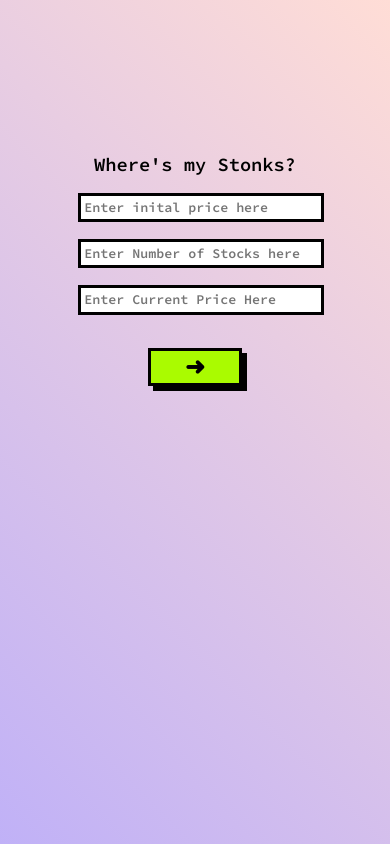
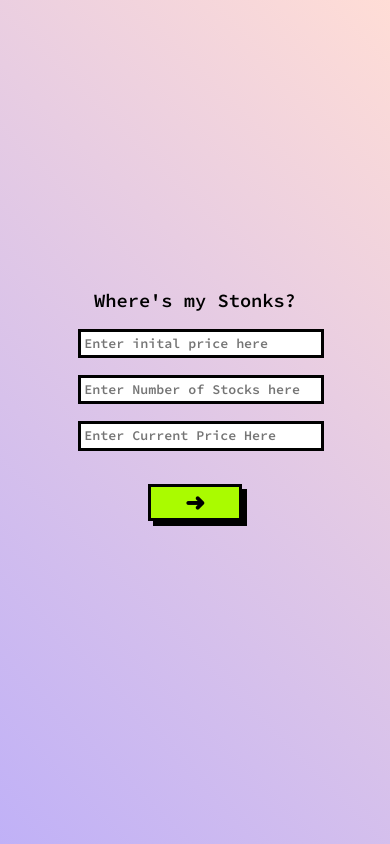
Before and after one commit to Ahana001/stock-profit-loss, a React (Create React App) app: page / in a window 390 px wide. Built offline with nearby package versions, Linux system fonts and the light colour scheme.

Commit message:
style - update style

```diff
--- a/src/styles.css
+++ b/src/styles.css
@@ -69,6 +69,7 @@ h3 {
     width: 100%;
   }
   .output {
+    margin-top: 4vh;
     width: 100%;
   }
   .input input {
@@ -81,7 +82,7 @@ h3 {
   .App {
     flex-direction: column;
     align-items: center;
-    justify-content: space-around;
+    justify-content: center;
   }
   .input-container .output-container {
     width: 100%;
```
